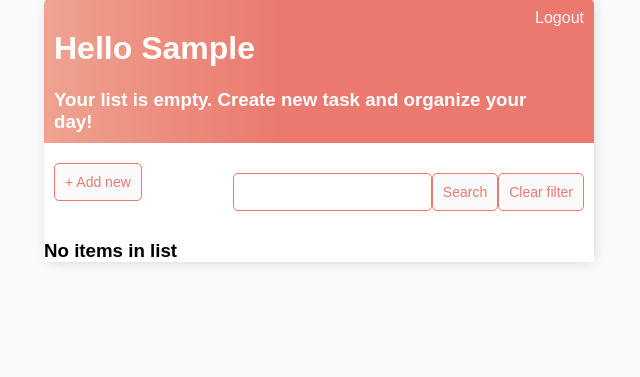
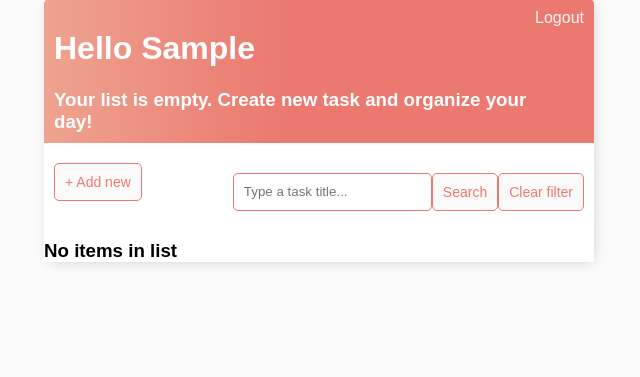
Before and after one commit to SwieciloM/ToDo-List, a Django app: page /my-tasks/ in a window 1280 px wide. Shown: the part 59-436 px from the top of the page, without its empty margins (321-961 px from the left). Run offline with Django 4.2, Linux system fonts and the light colour scheme; the visitor is signed in with stand-in values (Sample User, id 1); data that the repository does not hold is empty; some web fonts are replaced.

Commit message:
placeholder value added to search field

```diff
--- a/tasks/templates/tasks/task_list.html
+++ b/tasks/templates/tasks/task_list.html
@@ -3,8 +3,8 @@
 TODO: Change color theme to blue
 TODO: Make 'x' button bigger
 TODO: Show some task details while hovering over it
-TODO: Add searching field background text (symbol lupy)
 TODO: Align time counter to the left and enclouse it in the rounded rectangle with changing colour
+TODO: Change coursor to pointer while hovering over checkbox
  -->
 
 {% block main_content %}
@@ -30,7 +30,7 @@ TODO: Align time counter to the left and enclouse it in the rounded rectangle wi
 <div id="search-add-wrapper">
     <a class="button" href="{% url 'task-create' %}">+ Add new</a>
     <form method="GET" style="margin-top: 20px;display: flex;">
-        <input type="text" name="search-area" value="{{search_input}}">
+        <input type="text" name="search-area" value="{{search_input}}" placeholder="Type a task title...">
         <input class="button" type="submit" name="search" value="Search">
         <input class="button" type="submit" name="clear" value="Clear filter">
     </form>
```
